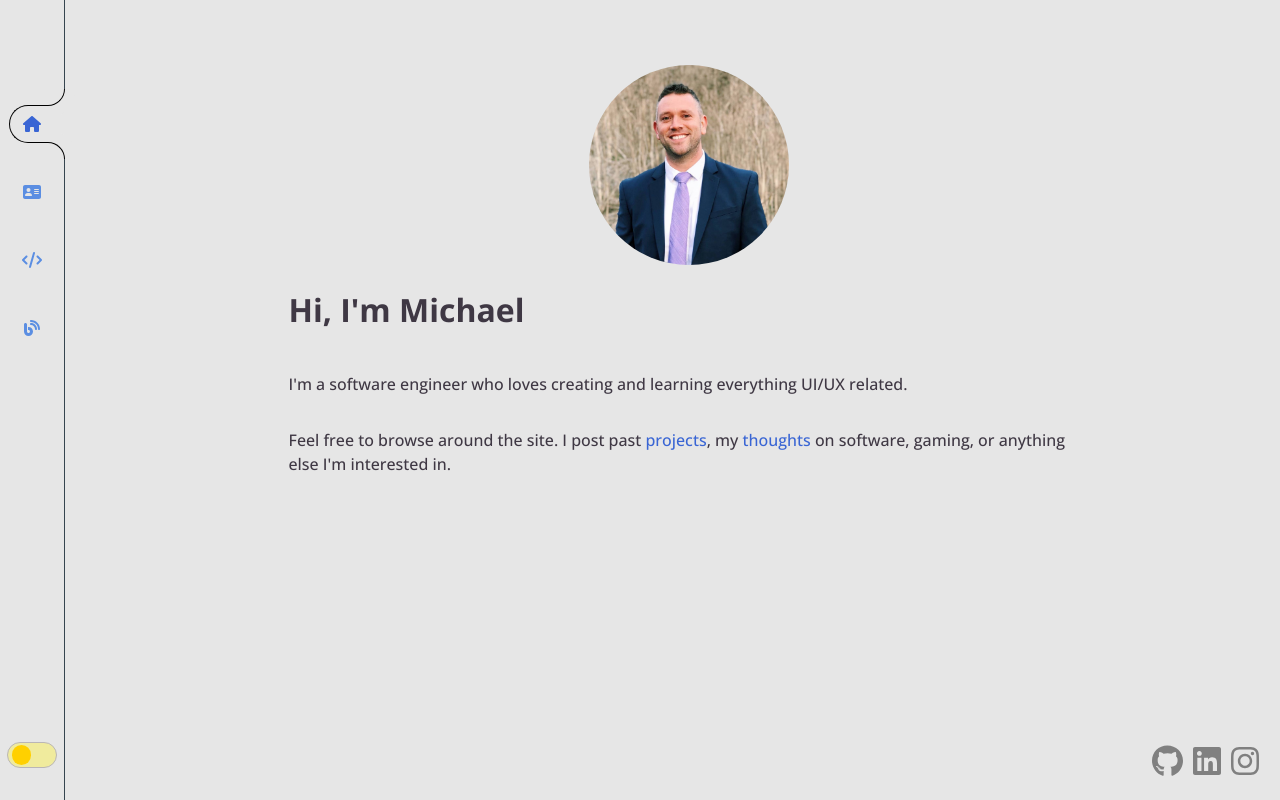
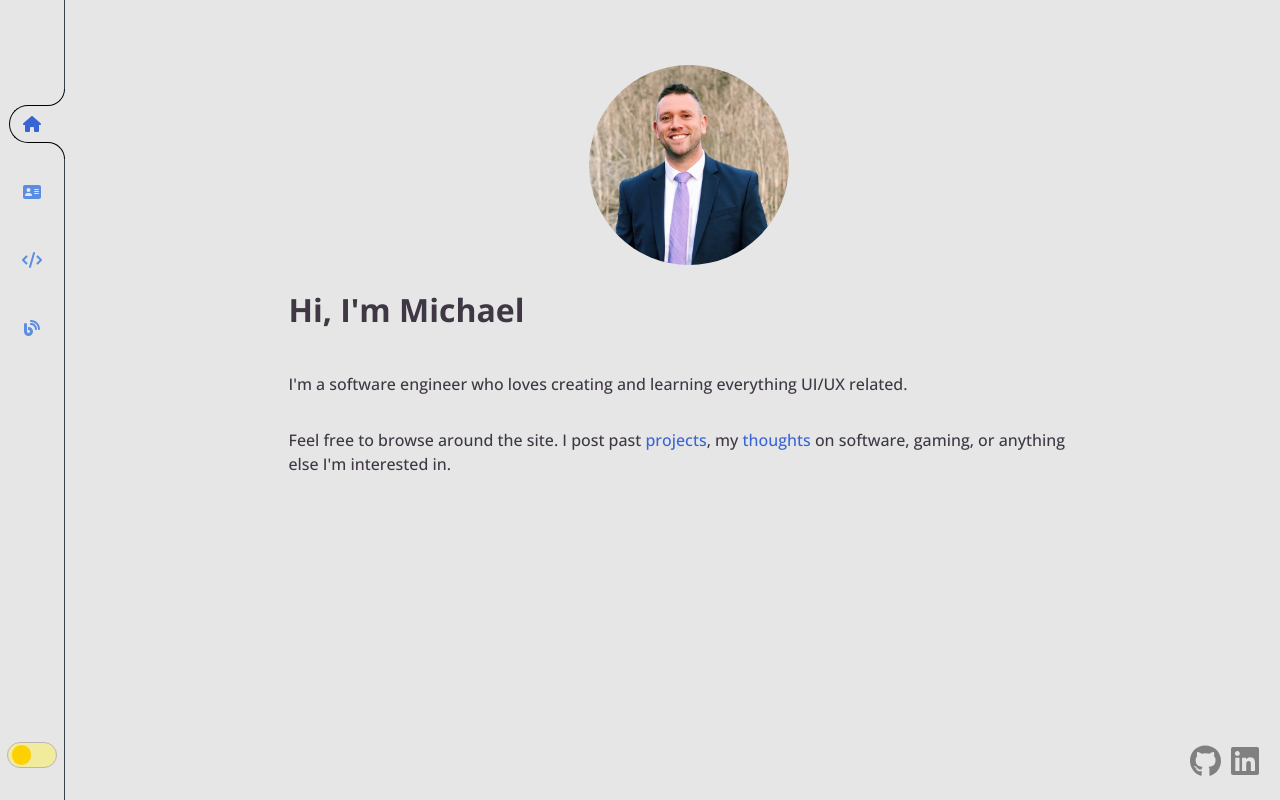
Before and after one commit to Holocraft/My-Website, a React (Vite) app: page / in a window 1280 px wide. Built offline with nearby package versions, Linux system fonts and the light colour scheme.

Commit message:
remove IG icon

```diff
--- a/src/components/Home.jsx
+++ b/src/components/Home.jsx
@@ -40,14 +40,6 @@ export default function Home() {
         >
           <FontAwesomeIcon icon={faLinkedin} size='2x' />
         </a>
-        <a
-          href='https://www.instagram.com/mikiersmith/'
-          rel='noopener noreferrer'
-          target='_blank'
-          className='instagram'
-        >
-          <FontAwesomeIcon icon={faInstagram} size='2x' />
-        </a>
       </div>
     </div>
   );
```
Also changed, not shown: 1 other file (tests, documents, lock files or other folders).
